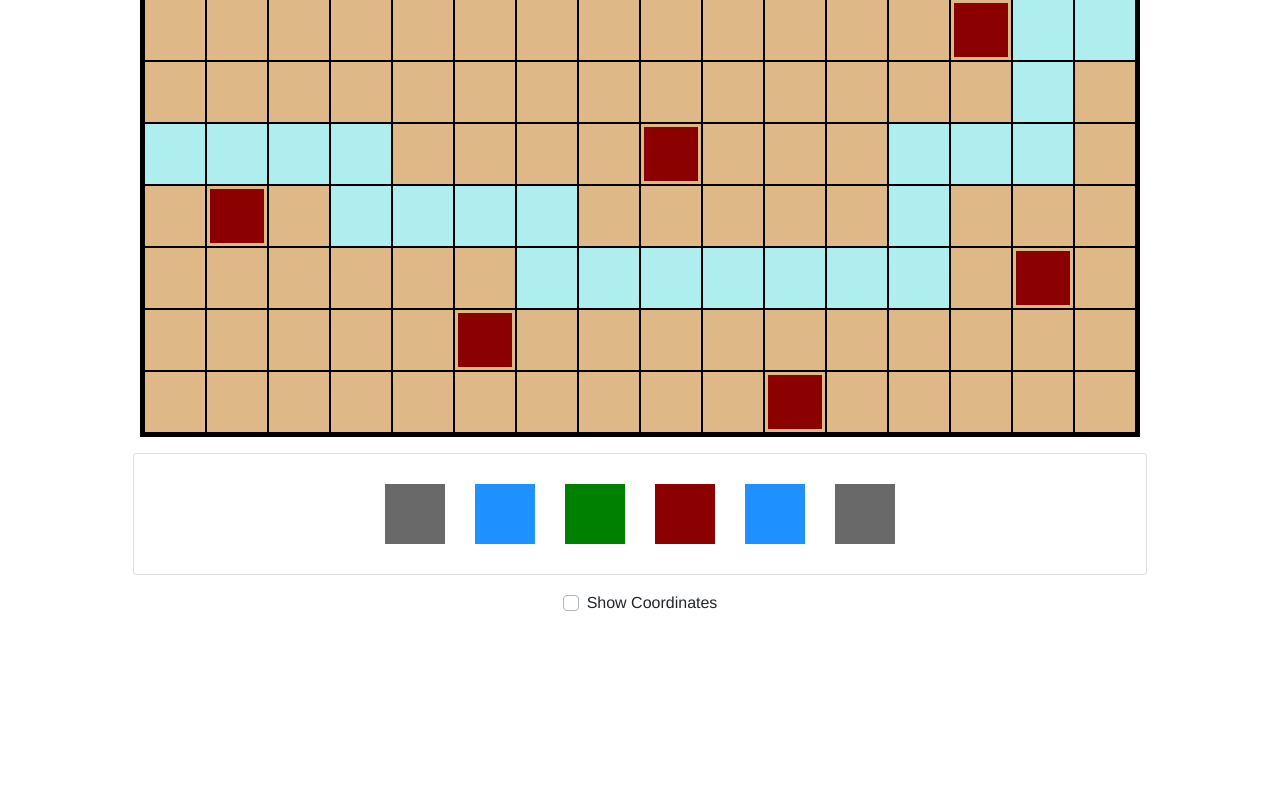
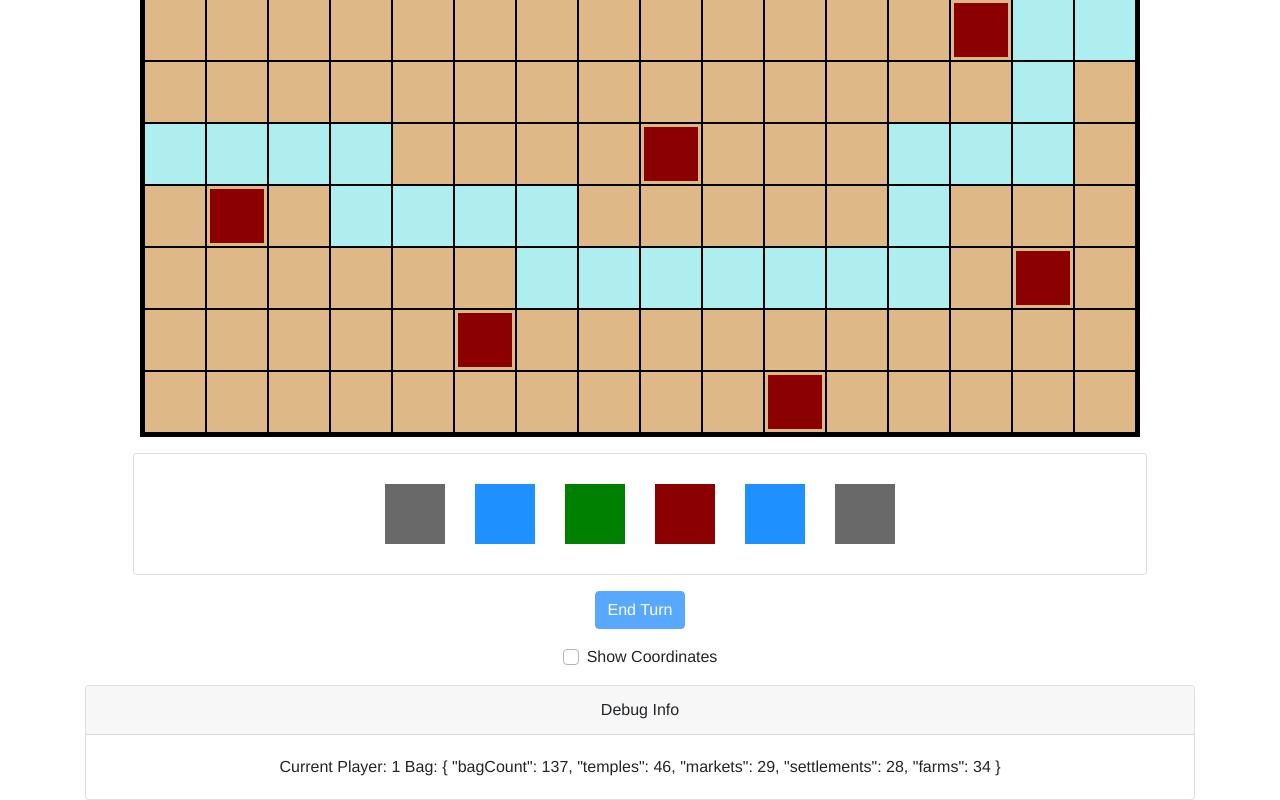
Before and after one commit to joshuahysong/RiverGame, a Vue app: page / in a window 1280 px wide. Shown: the part 303-1103 px from the top of the page. Before the commit the page ends 918 px from the top, so only its background shows below. Built offline with nearby package versions, Linux system fonts and the light colour scheme.

Commit message:
Initial turn complete

```diff
--- a/src/App.vue
+++ b/src/App.vue
@@ -37,9 +37,32 @@
         </div>
         <div class="row mt-3">
             <div class="col">
+                <b-button
+                variant="primary"
+                :disabled="isEndTurnDisabled"
+                @click="doEndTurn">
+                End Turn
+            </b-button>
+            </div>
+        </div>
+        <div class="row mt-3">
+            <div class="col">
                 <b-form-checkbox v-model="showCoordinates">
                     Show Coordinates
                 </b-form-checkbox>
+            </div>
+        </div>
+        <div class="row mt-3">
+            <div class="col">
+                <div class="card">
+                    <div class="card-header">
+                        Debug Info
+                    </div>
+                    <div class="card-body">
+                        Current Player: {{currentPlayer?.id}}
+                        Bag: {{debugBagStats}}
+                    </div>
+                </div>
             </div>
         </div>
     </div>
@@ -66,6 +89,9 @@ export default {
         this.$store.dispatch('players/createNewPlayer', { isHuman: true })
     },
     computed: {
+        ...mapGetters('bag', {
+            debugBagStats: 'debugBagStats'
+        }),
         ...mapGetters('board', {
             map: 'map',
             tiles: 'tiles'
@@ -73,7 +99,13 @@ export default {
         ...mapGetters('players', {
             playerHand: 'playerHand',
             currentPlayer: 'currentPlayer'
-        })
+        }),
+        ...mapGetters('game', {
+            remainingActions: 'remainingActions'
+        }),
+        isEndTurnDisabled() {
+            return this.remainingActions != 0
+        }
     },
     methods: {
         getTile(index) {
@@ -83,7 +115,15 @@ export default {
             return this.currentPlayer.selectedTiles.some(x => x.index === index)
         },
         selectHandTile(index) {
-            this.$store.dispatch('players/addTileSelection', { index: index })
+            if (this.remainingActions > 0) {
+                this.$store.dispatch('players/addTileSelection', { index: index })
+            }
+        },
+        doEndTurn() {
+            // TODO We need to get a promise here to know when "End Turn" actions are done.
+            // There is potential for a timing issue with refilling the player hands
+            this.$store.dispatch('players/refillPlayerHands')
+            this.$store.commit('game/nextActivePlayer')
         }
     }
 }
--- a/src/store/modules/bag.js
+++ b/src/store/modules/bag.js
@@ -8,12 +8,26 @@ const state = () => ({
     farms: 36
 })
 
+const getters = {
+    debugBagStats(state) {
+        return {
+            bagCount: state.bag.length,
+            temples: state.temples,
+            markets: state.markets,
+            settlements: state.settlements,
+            farms: state.farms
+        }
+    }
+}
+
 const actions = {
     drawTiles ({state, commit}, payload) {
-        commit('shuffleBag')
-        let drawnTiles = state.bag.slice(0, payload.numberOfTiles);
-        commit('removeTiles', {...payload, drawnTiles})
-        return drawnTiles
+        if (payload) {
+            commit('shuffleBag')
+            let drawnTiles = state.bag.slice(0, payload.numberOfTiles);
+            commit('removeTiles', {...payload, drawnTiles})
+            return drawnTiles
+        }
     }
 }
 
@@ -52,6 +66,7 @@ const mutations = {
 export default {
     namespaced: true,
     state,
+    getters,
     actions,
     mutations
 }
--- a/src/store/modules/board.js
+++ b/src/store/modules/board.js
@@ -53,6 +53,7 @@ const actions = {
                 mapSquare === mapTypes.ground && currentPlayer.selectedTiles[0].tile !== tileTypes.farm)) {
             commit('addTile', {...currentPlayer.selectedTiles[0], ...payload})
             dispatch('players/removeSelectedTiles', null, { root: true })
+            commit('game/actionCompleted', null, {root: true})
         }
     }
 }
--- a/src/store/modules/game.js
+++ b/src/store/modules/game.js
@@ -13,15 +13,21 @@ const getters = {
     },
     currentPlayerId(state) {
         return state.currentPlayerId
+    },
+    remainingActions(state) {
+        return state.remainingActions
     }
 }
 
 const mutations = {
-    setActivePlayer(state) {
+    nextActivePlayer(state) {
         state.currentPlayerId = state.currentPlayerId >= state.numberOfPlayers
             ? 1 : state.currentPlayerId + 1
         state.remainingActions = 2
         state.currentAction = actionTypes.playUnit
+    },
+    actionCompleted(state){
+        state.remainingActions--
     }
 }
 
--- a/src/store/modules/players.js
+++ b/src/store/modules/players.js
@@ -42,6 +42,17 @@ const actions = {
                 commit('createNewPlayer', newPlayer)
             })
     },
+    refillPlayerHands({commit, state, dispatch}) {
+        state.players.forEach(player => {
+            if (player.hand.length < 6) {
+                let missingTiles = 6 - player.hand.length
+                dispatch('bag/drawTiles', {numberOfTiles: missingTiles}, { root: true })
+                    .then(drawnTiles => {
+                        commit('addTilesToPlayerHand', {id: player.id, tilesToAdd: drawnTiles})
+                    })
+            }
+        })
+    },
     addTileSelection({commit, getters, rootGetters}, payload) {
         if (payload) {
             let currentActionType = rootGetters['game/currentActionType']
@@ -80,6 +91,11 @@ const mutations = {
         if (currentPlayerHand && currentPlayerHand.length > payload.index) {
             currentPlayerHand.splice(payload.index, 1)
         }
+    },
+    addTilesToPlayerHand (state, payload) {
+        let currentPlayerHand = state.players.filter(x => x.id == payload.id)[0].hand
+        currentPlayerHand = [...currentPlayerHand, ...payload.tilesToAdd]
+        state.players.filter(x => x.id == payload.id)[0].hand = currentPlayerHand
     }
 }
 
```
